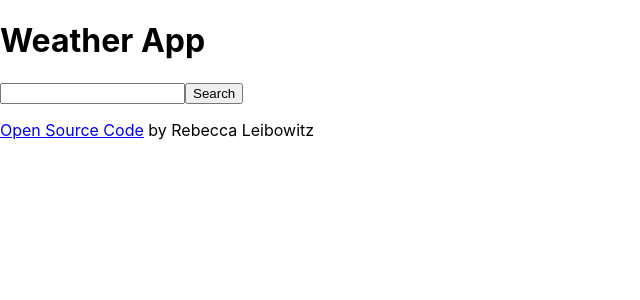
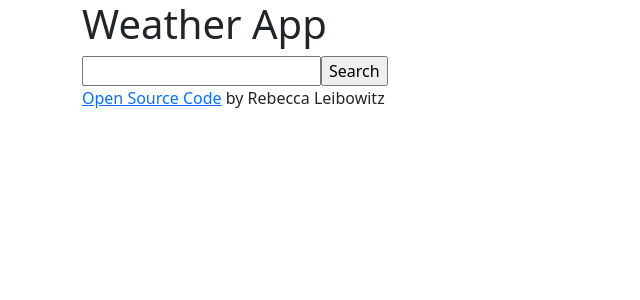
Before and after one commit to RebeccaCL303/weather-react, a React (Create React App) app: page / in a window 1280 px wide. Shown: the top 300 px of the page, without its empty margins (0-640 px from the left). Built offline with nearby package versions, Linux system fonts and the light colour scheme.

Commit message:
added bootstrap

```diff
--- a/package.json
+++ b/package.json
@@ -7,6 +7,7 @@
     "@testing-library/react": "^13.4.0",
     "@testing-library/user-event": "^13.5.0",
     "axios": "^1.5.0",
+    "bootstrap": "^5.3.1",
     "react": "^18.2.0",
     "react-dom": "^18.2.0",
     "react-scripts": "^5.0.1",
--- a/src/App.js
+++ b/src/App.js
@@ -3,7 +3,7 @@ import Weather from "./Weather.js";
 
 function App() {
  return (
-  <div className="App">
+  <div className="App container">
    <h1>Weather App</h1>
    <Weather />
    <p>
```
Also changed, not shown: public/index.html (+1 -27 lines), src/index.js (+10 -9 lines), 1 other file (tests, documents, lock files or other folders).
